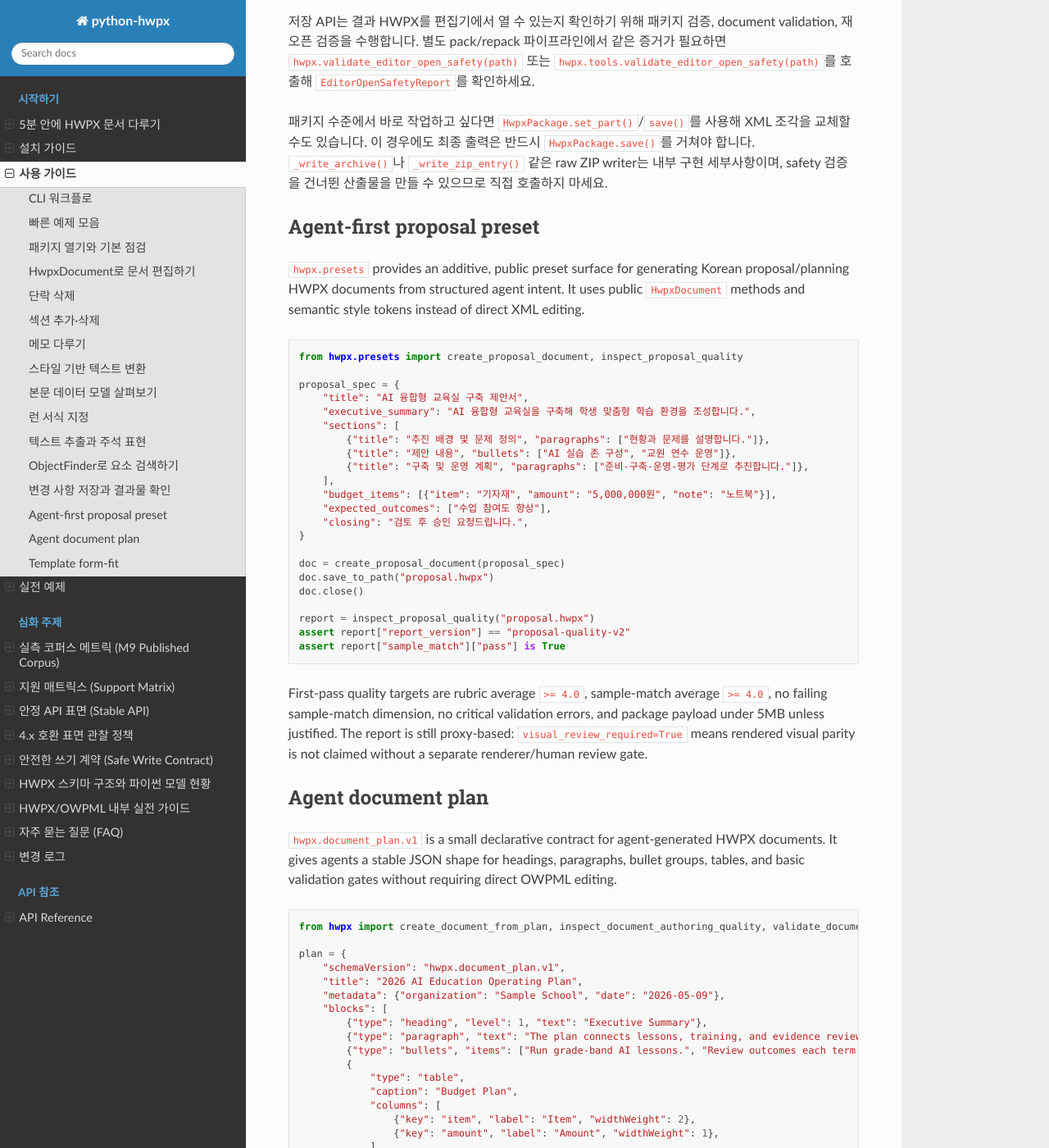
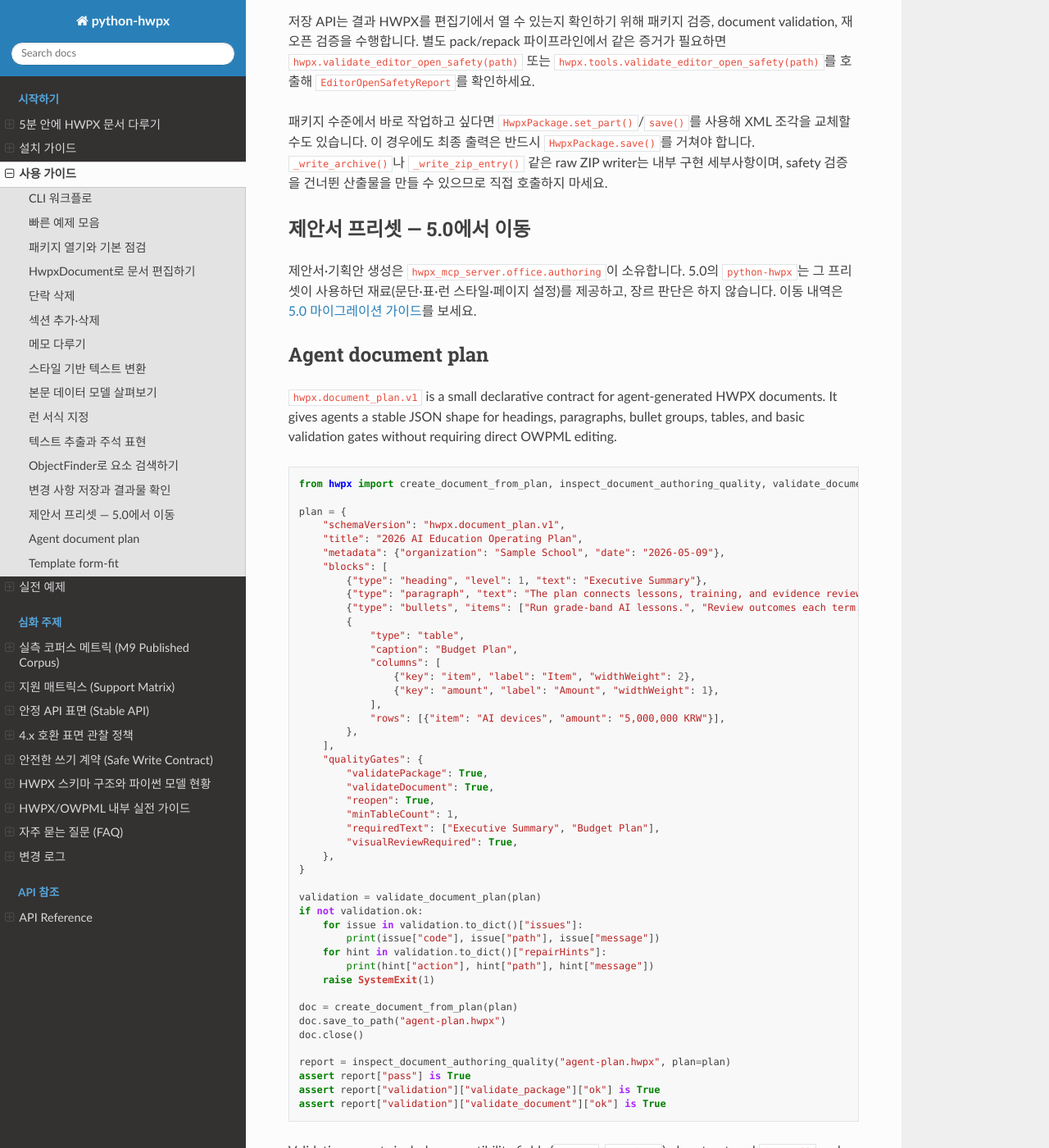
Before and after one commit to airmang/python-hwpx, a Sphinx documentation site: the page built from docs/usage.md, in a window 1280 px wide and 1400 px high, scrolled down 21789 px. Shown: the whole window at 82% size. Built offline with Sphinx 7.4.7 and the Read the Docs theme 3.1.0, drawn with Linux system fonts in a browser that asks for light colours.

Commit message:
docs: stop the manual teaching modules this package no longer has
5.0 removed the workflow families and the docs tree kept describing some of
them. `docs/api_reference.md` had a "Proposal presets" section with a working
`from hwpx.presets import ...` example. `docs/usage.md` had the same in prose.
A library whose API reference documents absent modules is not documented, and
both survived every gate — the suites import the package, not the manual.

`docs/schema-freeze.md` and `docs/stable-api.md` promised frozen required fields
for `hwpx.document_plan.v1`/`v2`, `hwpx.agent-batch/v1` and
`hwpx.mixed-form-plan/v1`. Core emits none of them any more (0 occurrences in
core src, present in MCP), so freezing them here was promising something this
package does not publish. The freeze note now says where they went instead of
quietly dropping them.

Guarded by `test_documentation_does_not_teach_a_module_this_package_no_longer_has`,
which exempts the migration guides and the historical design note — naming a
removed module is exactly their job — and skips any line that names the
replacement alongside it, since that is a pointer rather than an instruction.
Verified it fails by adding a `from hwpx.builder import Document` example to
quickstart.

Core-only suite: 1291 passed. The 2 failures are the pre-existing
test_visual_oracle pair that conflicts with HWPX_ORACLE_STRUCTURAL_ONLY=1.

````diff
--- a/docs/usage.md
+++ b/docs/usage.md
@@ -1093,36 +1093,12 @@ with open("result.hwpx", "wb") as fp:
 
 패키지 수준에서 바로 작업하고 싶다면 `HwpxPackage.set_part()`/`save()`를 사용해 XML 조각을 교체할 수도 있습니다. 이 경우에도 최종 출력은 반드시 `HwpxPackage.save()`를 거쳐야 합니다. `_write_archive()`나 `_write_zip_entry()` 같은 raw ZIP writer는 내부 구현 세부사항이며, safety 검증을 건너뛴 산출물을 만들 수 있으므로 직접 호출하지 마세요.
 
-## Agent-first proposal preset
+## 제안서 프리셋 — 5.0에서 이동
 
-`hwpx.presets` provides an additive, public preset surface for generating Korean proposal/planning HWPX documents from structured agent intent. It uses public `HwpxDocument` methods and semantic style tokens instead of direct XML editing.
-
-```python
-from hwpx.presets import create_proposal_document, inspect_proposal_quality
-
-proposal_spec = {
-    "title": "AI 융합형 교육실 구축 제안서",
-    "executive_summary": "AI 융합형 교육실을 구축해 학생 맞춤형 학습 환경을 조성합니다.",
-    "sections": [
-        {"title": "추진 배경 및 문제 정의", "paragraphs": ["현황과 문제를 설명합니다."]},
-        {"title": "제안 내용", "bullets": ["AI 실습 존 구성", "교원 연수 운영"]},
-        {"title": "구축 및 운영 계획", "paragraphs": ["준비-구축-운영-평가 단계로 추진합니다."]},
-    ],
-    "budget_items": [{"item": "기자재", "amount": "5,000,000원", "note": "노트북"}],
-    "expected_outcomes": ["수업 참여도 향상"],
-    "closing": "검토 후 승인 요청드립니다.",
-}
-
-doc = create_proposal_document(proposal_spec)
-doc.save_to_path("proposal.hwpx")
-doc.close()
-
-report = inspect_proposal_quality("proposal.hwpx")
-assert report["report_version"] == "proposal-quality-v2"
-assert report["sample_match"]["pass"] is True
-```
-
-First-pass quality targets are rubric average `>= 4.0`, sample-match average `>= 4.0`, no failing sample-match dimension, no critical validation errors, and package payload under 5MB unless justified. The report is still proxy-based: `visual_review_required=True` means rendered visual parity is not claimed without a separate renderer/human review gate.
+제안서·기획안 생성은 `hwpx_mcp_server.office.authoring`이 소유합니다. 5.0의
+`python-hwpx`는 그 프리셋이 사용하던 재료(문단·표·런 스타일·페이지 설정)를
+제공하고, 장르 판단은 하지 않습니다. 이동 내역은
+[5.0 마이그레이션 가이드](migration-5.0.md)를 보세요.
 
 ## Agent document plan
 
````
Also changed, not shown: docs/api_reference.md (+3 -17 lines), docs/schema-freeze.md (+7 -4 lines), docs/stable-api.md (+3 -3 lines), 1 other file.
